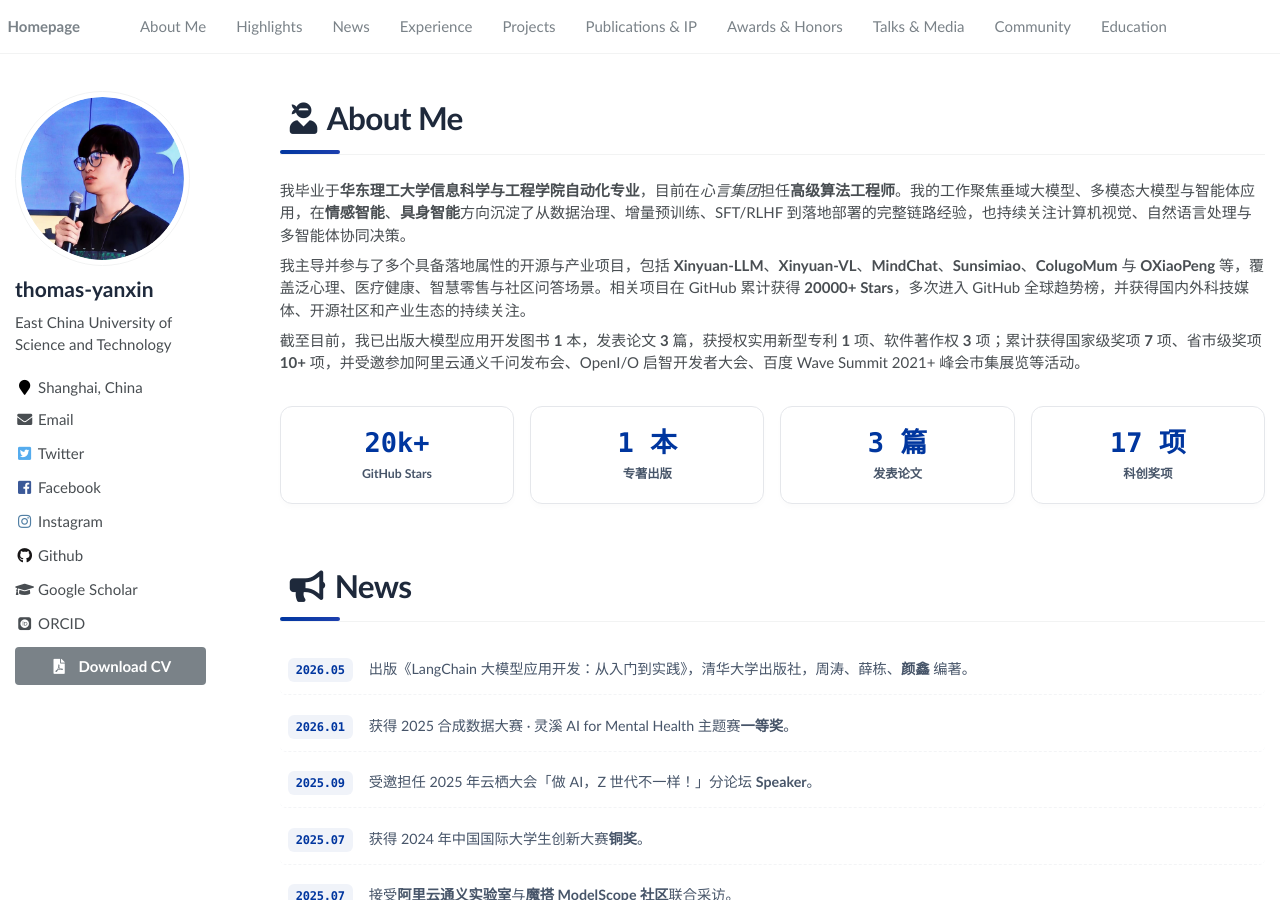
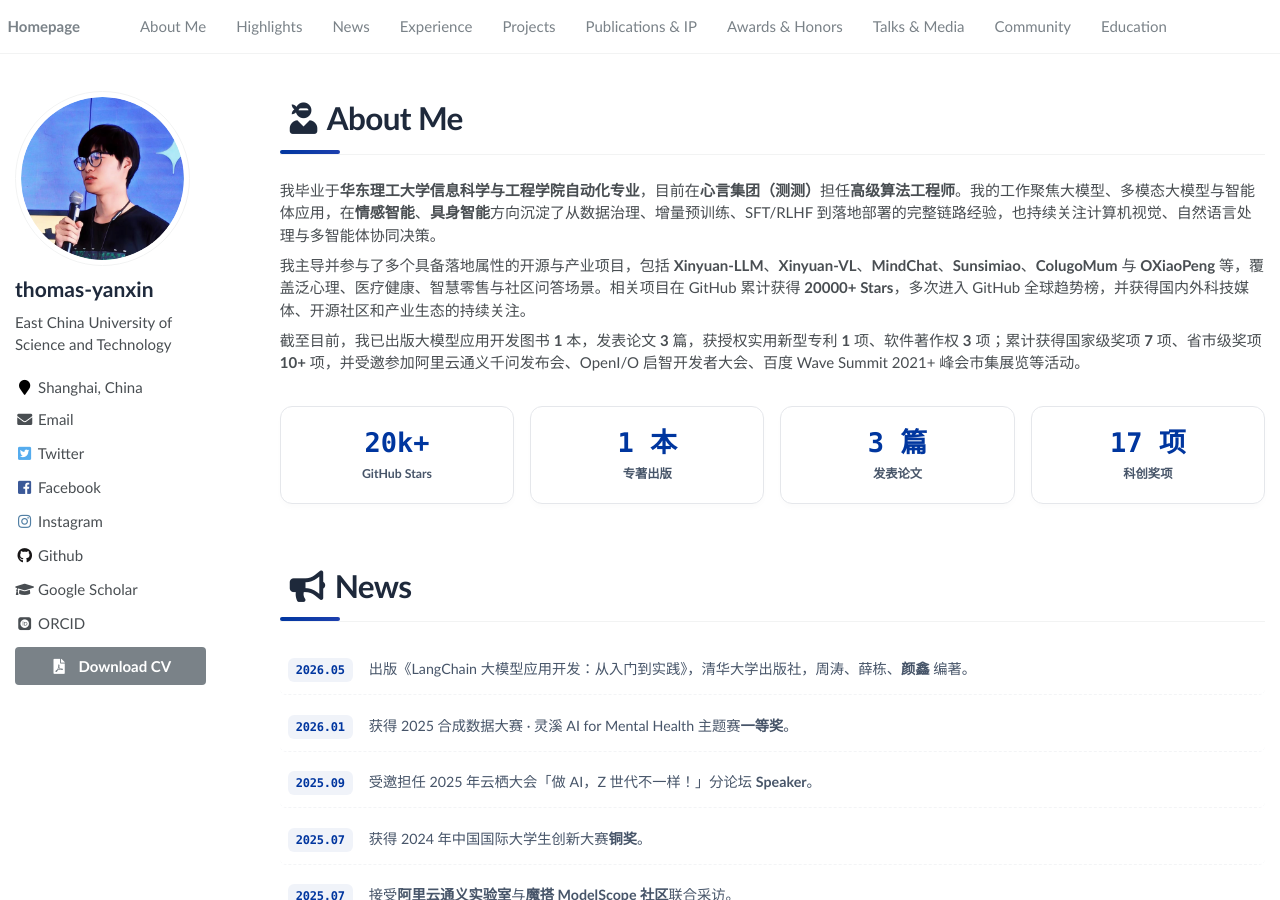
Before and after one commit to thomas-yanxin/thomas-yanxin.github.io, a Jekyll site: the page built from _pages/about.md, in a window 1280 px wide and 900 px high. Built offline with Jekyll 4.4.1, drawn with Linux system fonts in a browser that asks for light colours; some web fonts are replaced.

Commit message:
Update about.md

```diff
--- a/_pages/about.md
+++ b/_pages/about.md
@@ -524,7 +524,7 @@
 
 # <i class="fas fa-user-ninja"></i> About Me
 
-我毕业于**华东理工大学信息科学与工程学院自动化专业**，目前在*心言集团*担任**高级算法工程师**。我的工作聚焦垂域大模型、多模态大模型与智能体应用，在**情感智能**、**具身智能**方向沉淀了从数据治理、增量预训练、SFT/RLHF 到落地部署的完整链路经验，也持续关注计算机视觉、自然语言处理与多智能体协同决策。
+我毕业于**华东理工大学信息科学与工程学院自动化专业**，目前在**心言集团（测测）**担任**高级算法工程师**。我的工作聚焦大模型、多模态大模型与智能体应用，在**情感智能**、**具身智能**方向沉淀了从数据治理、增量预训练、SFT/RLHF 到落地部署的完整链路经验，也持续关注计算机视觉、自然语言处理与多智能体协同决策。
 
 我主导并参与了多个具备落地属性的开源与产业项目，包括 **Xinyuan-LLM**、**Xinyuan-VL**、**MindChat**、**Sunsimiao**、**ColugoMum** 与 **OXiaoPeng** 等，覆盖泛心理、医疗健康、智慧零售与社区问答场景。相关项目在 GitHub 累计获得 **20000+ Stars**，多次进入 GitHub 全球趋势榜，并获得国内外科技媒体、开源社区和产业生态的持续关注。
 
```
